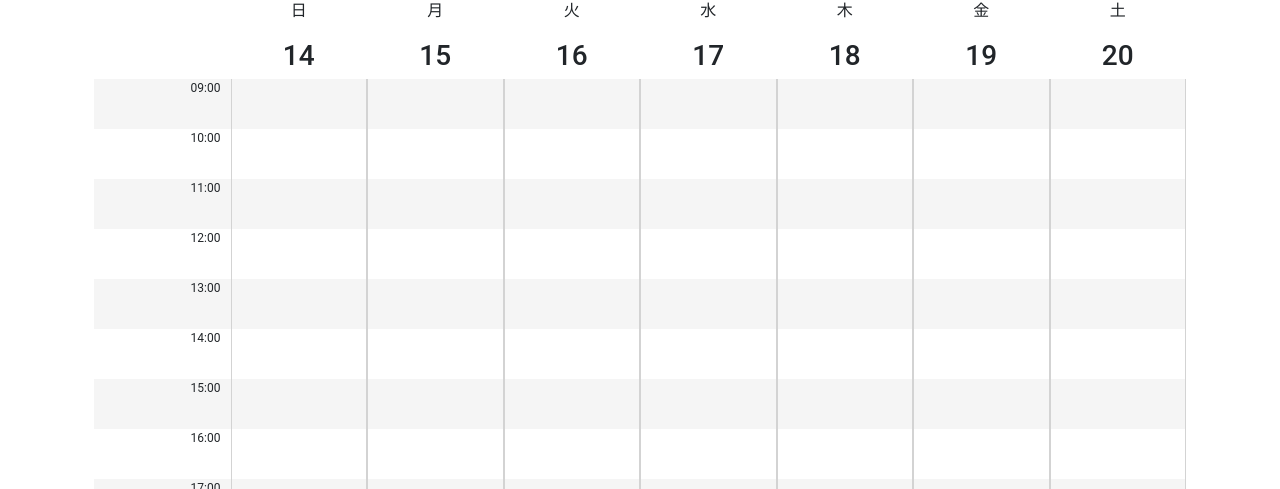
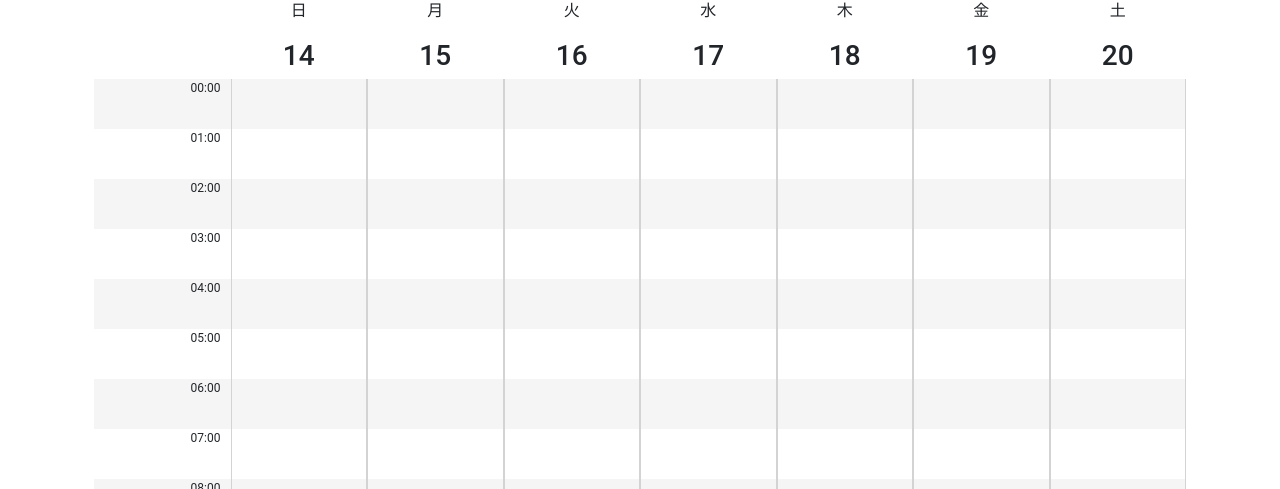
Before and after one commit to tkshira/angular-scheduler, an Angular app: page /courses/1 in a window 1280 px wide. Shown: the part 311-800 px from the top of the page. Built offline with nearby package versions, Linux system fonts and the light colour scheme.

Commit message:
Local Environment Setup

```diff
--- a/angular.json
+++ b/angular.json
@@ -23,7 +23,8 @@
             ],
             "scripts": [
               "node_modules/bootstrap/dist/js/bootstrap.bundle.min.js"
-            ]
+            ],
+            "tsConfig": "./"
           },
           "configurations": {
             "production": {
--- a/package.json
+++ b/package.json
@@ -39,6 +39,6 @@
     "karma-coverage": "~2.2.0",
     "karma-jasmine": "~5.0.0",
     "karma-jasmine-html-reporter": "~1.7.0",
-    "typescript": "~4.7.2"
+    "typescript": "~4.8.2"
   }
 }
--- a/src/app/app.module.ts
+++ b/src/app/app.module.ts
@@ -1,5 +1,6 @@
 import { LOCALE_ID, NgModule } from '@angular/core';
 import { CommonModule, DatePipe, registerLocaleData } from '@angular/common';
+import { HttpClientModule  } from '@angular/common/http';
 import { FormsModule } from '@angular/forms';
 import { AppComponent } from './app/app.component';
 import { BrowserModule } from '@angular/platform-browser';
@@ -32,6 +33,7 @@ registerLocaleData(localeJp);
     MatIconModule,
     MatButtonModule,
     DragDropModule,
+    HttpClientModule,
   ],
   declarations: [
     AppComponent,
--- a/src/app/interfaces/period.ts
+++ b/src/app/interfaces/period.ts
@@ -6,6 +6,42 @@ export interface Period {
 }
 
 export const defaultPeriod: Period[] = [
+  {
+    starttime: { hours: 0, minutes: 0 },
+    endtime: { hours: 1, minutes: 0 },
+  },
+  {
+    starttime: { hours: 1, minutes: 0 },
+    endtime: { hours: 2, minutes: 0 },
+  },
+  {
+    starttime: { hours: 2, minutes: 0 },
+    endtime: { hours: 3, minutes: 0 },
+  },
+  {
+    starttime: { hours: 3, minutes: 0 },
+    endtime: { hours: 4, minutes: 0 },
+  },
+  {
+    starttime: { hours: 4, minutes: 0 },
+    endtime: { hours: 5, minutes: 0 },
+  },
+  {
+    starttime: { hours: 5, minutes: 0 },
+    endtime: { hours: 6, minutes: 0 },
+  },
+  {
+    starttime: { hours: 6, minutes: 0 },
+    endtime: { hours: 7, minutes: 0 },
+  },
+  {
+    starttime: { hours: 7, minutes: 0 },
+    endtime: { hours: 8, minutes: 0 },
+  },
+  {
+    starttime: { hours: 8, minutes: 0 },
+    endtime: { hours: 9, minutes: 0 },
+  },
   {
     starttime: { hours: 9, minutes: 0 },
     endtime: { hours: 10, minutes: 0 },
@@ -42,4 +78,28 @@ export const defaultPeriod: Period[] = [
     starttime: { hours: 17, minutes: 0 },
     endtime: { hours: 18, minutes: 0 },
   },
+  {
+    starttime: { hours: 18, minutes: 0 },
+    endtime: { hours: 19, minutes: 0 },
+  },
+  {
+    starttime: { hours: 19, minutes: 0 },
+    endtime: { hours: 20, minutes: 0 },
+  },
+  {
+    starttime: { hours: 20, minutes: 0 },
+    endtime: { hours: 21, minutes: 0 },
+  },
+  {
+    starttime: { hours: 21, minutes: 0 },
+    endtime: { hours: 22, minutes: 0 },
+  },
+  {
+    starttime: { hours: 22, minutes: 0 },
+    endtime: { hours: 23, minutes: 0 },
+  },
+  {
+    starttime: { hours: 23, minutes: 0 },
+    endtime: { hours: 24, minutes: 0 },
+  },
 ];
--- a/src/app/services/course.service.ts
+++ b/src/app/services/course.service.ts
@@ -1,7 +1,8 @@
 import { Injectable } from '@angular/core';
-import { Observable, of, BehaviorSubject, map, mergeMap } from 'rxjs';
+import { Observable, of, BehaviorSubject, map, mergeMap, scheduled, asyncScheduler } from 'rxjs';
 import { finalize } from 'rxjs/operators';
 import { Course, courses } from '../interfaces/courses';
+import { HttpClient } from '@angular/common/http';
 
 @Injectable({
   providedIn: 'root',
@@ -10,12 +11,13 @@ export class CourseService {
   private courseSource = new BehaviorSubject<Course[]>([]);
   courseObservable = this.courseSource.asObservable();
 
-  constructor() {
+  constructor(private http: HttpClient) {
     this.courseSource.next(courses);
   }
 
   getCourses(): Observable<Course[]> {
     return of(courses);
+    // return scheduled(courses, asyncScheduler);
   }
 
   getCoursesByStudentId(studentid: number): Observable<Course[]> {
--- /dev/null
+++ b/src/environments/environment.production.ts
@@ -0,0 +1,3 @@
+export const environment = {
+    apiURL: 'http://localhost:8080/api'
+};
--- /dev/null
+++ b/src/environments/environment.ts
@@ -0,0 +1,3 @@
+export const environment = {
+    apiURL: 'http://localhost:8080/api'
+};
```
Also changed, not shown: 1 other file (tests, documents, lock files or other folders).
